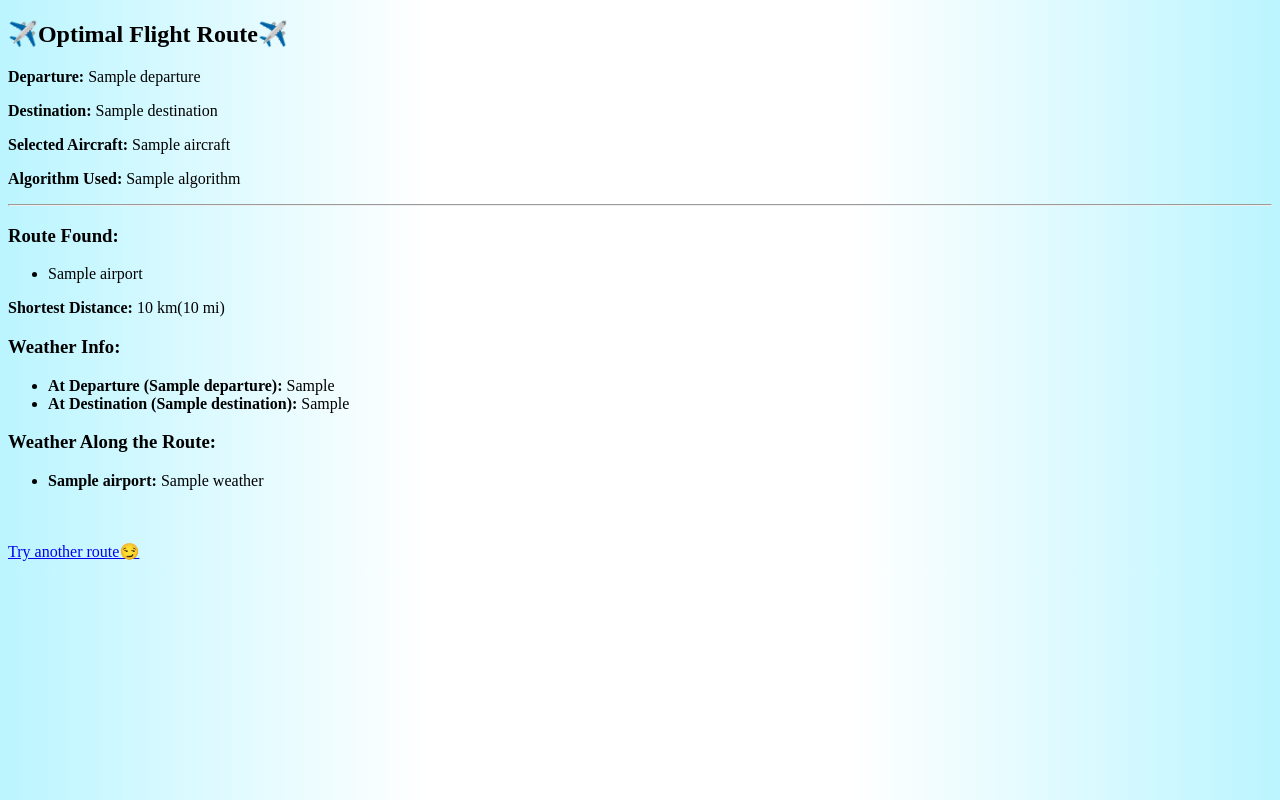
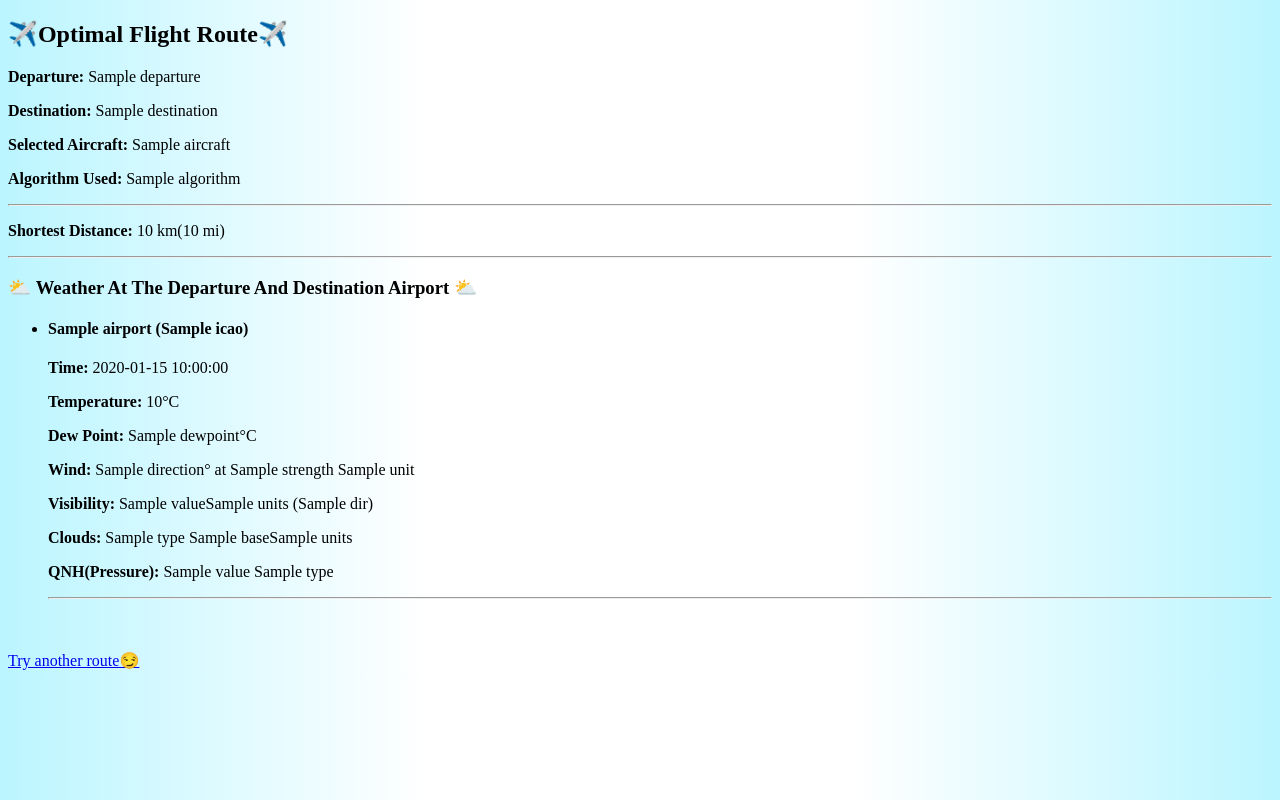
Before and after one commit to tudors2004/Flight-Routes-Optimizer, a Flask app: template templates/output.html in a window 1280 px wide. Run offline with Flask 3, Linux system fonts and the light colour scheme; the template is opened without the code that fills it: most values are stand-ins (such as "Sample title", 1, 10 or a date in 2020).

Commit message:
weather api working

```diff
--- a/app.py
+++ b/app.py
@@ -12,6 +12,16 @@ load_dotenv()
 app.config['SECRET_KEY'] = os.getenv('SECRET_KEY')
 CORS(app)
 
+def load_mapping():
+    mapping = {}
+    with open('static/icao.txt', 'r', encoding='utf-8') as f:
+        for line in f:
+            parts = line.strip().split(',')
+            if len(parts) == 2:
+                iata = parts[0].strip().upper()
+                icao = parts[1].strip().upper()
+                mapping[iata] = icao
+    return mapping
 @app.route('/')
 def hello_world():
     return render_template('input.html')
@@ -46,25 +56,28 @@ def calculate():
 
     cost_miles = cost * 0.621371 if cost else None
 
-    iata_to_icao = {}
-    all_airports = [departure, destination] + path
-    weather_data = get_weather(all_airports, iata_to_icao)
-    departure_weather = weather_data.get(iata_to_icao.get(departure), "No weather data available")
-    destination_weather = weather_data.get(iata_to_icao.get(destination), "No weather data available")
+    iata_to_icao = load_mapping()
+    icao_codes = []
+    for iata in path:
+        icao = iata_to_icao.get(iata)
+        if icao:
+            icao_codes.append(icao)
+
+    weather_data = get_weather(icao_codes)
     weather_along_route = []
-    for airport in path:
-        icao_code = iata_to_icao.get(airport)
+    for iata in path:
+        icao = iata_to_icao.get(iata, "Unknown ICAO")
+        metars = weather_data.get(icao, ["No data available"])
         weather_along_route.append({
-            'airport': airport,
-            'weather': weather_data.get(icao_code, "No weather data available")
+            'airport': iata,
+            'icao': icao,
+            'weather': metars[0] if isinstance(metars, list) and metars else "No data available"
         })
 
     return render_template('output.html',
                            departure=departure, destination=destination, aircraft=aircraft, algorithm=algorithm,
                            path=path, cost=round(cost, 2) if cost else "No path found",
                            cost_miles=round(cost_miles, 2) if cost_miles else "No path found",
-                           departure_weather=departure_weather['raw_metar'],
-                           destination_weather=destination_weather['raw_metar'],
                            weather_along_route=weather_along_route)
 
 @app.route('/airports', methods=['GET'])
--- a/templates/output.html
+++ b/templates/output.html
@@ -17,29 +17,54 @@
     <p><strong>Algorithm Used:</strong> {{ algorithm }}</p>
     <hr>
     {% if path %}
-        <h3>Route Found:</h3>
-        <ul>
-            {% for airport in path %}
-                <li>{{ airport }}</li>
-            {% endfor %}
-        </ul>
         <p><strong>Shortest Distance:</strong> {{ cost }} km({{ cost_miles }} mi)</p>
     {% else %}
         <h3>No route found between {{ departure }} and {{ destination }}! 😔 </h3>
     {% endif %}
 
-    <h3>Weather Info:</h3>
-        <ul>
-            <li><strong>At Departure ({{ departure }}):</strong> {{ departure_weather }}</li>
-            <li><strong>At Destination ({{ destination }}):</strong> {{ destination_weather }}</li>
-        </ul>
+    <hr>
 
-    <h3>Weather Along the Route:</h3>
+    {% if weather_along_route %}
+        <h3>⛅ Weather At The Departure And Destination Airport ⛅</h3>
         <ul>
             {% for step in weather_along_route %}
-                <li><strong>{{ step.airport }}:</strong> {{ step.weather }}</li>
+                <li>
+                    <h4>{{ step.airport }} ({{ step.icao }})</h4>
+
+                    {% if step.weather %}
+                        <p><strong>Time:</strong> {{ step.weather.metar_decoded.Time }}</p>
+                        <p><strong>Temperature:</strong> {{ step.weather.metar_decoded.TD.temp }}°C</p>
+                        <p><strong>Dew Point:</strong> {{ step.weather.metar_decoded.TD.dewpoint }}°C</p>
+                        <p><strong>Wind:</strong> {{ step.weather.metar_decoded.Wind.direction }}° at {{ step.weather.metar_decoded.Wind.strength }} {{ step.weather.metar_decoded.Wind.unit }}</p>
+
+                        <p><strong>Visibility:</strong>
+                            {% for vis in step.weather.metar_decoded.Visibility %}
+                                {{ vis.value }}{{ vis.units }} ({{ vis.dir }}){% if not loop.last %}, {% endif %}
+                            {% endfor %}
+                        </p>
+
+                        <p><strong>Clouds:</strong>
+                            {% if step.weather.metar_decoded.Clouds %}
+                                {% for cloud in step.weather.metar_decoded.Clouds %}
+                                    {{ cloud.type }} {{ cloud.base }}{{ cloud.units }}{% if not loop.last %}, {% endif %}
+                                {% endfor %}
+                            {% else %}
+                                Clear skies
+                            {% endif %}
+                        </p>
+
+                        <p><strong>QNH(Pressure):</strong> {{ step.weather.metar_decoded.QNH.value }} {{ step.weather.metar_decoded.QNH.type }}</p>
+
+                    {% else %}
+                        <p><em>No weather data available.</em></p>
+                    {% endif %}
+                </li>
+                <hr>
             {% endfor %}
         </ul>
+    {% else %}
+        <h3>No weather data available along this route.</h3>
+    {% endif %}
 
     <br><br>
     <a href="/">Try another route😏</a>
--- a/weather.py
+++ b/weather.py
@@ -4,46 +4,22 @@ from dotenv import load_dotenv
 
 load_dotenv()
 API_KEY = os.getenv('API_KEY')
-BASE_URL = 'https://aviapages.com/api/weather/metar/'
-
+BASE_URL = 'https://dir.aviapages.com/api/metars/'
 headers = {
     'Authorization': f'Token {API_KEY}'
 }
 
-
-
-
-
-
-
-def get_weather(iata_codes, iata_to_icao_mapping):
-    icao_codes = []
-    for iata_code in iata_codes:
-        icao_code = iata_to_icao_mapping.get(iata_code.upper())
-        if icao_code:
-            icao_codes.append(icao_code)
-        else:
-            return {'raw_metar': f"No ICAO mapping found for {iata_code}"}
-
+def get_weather(icao_codes):
+    if not icao_codes:
+        return {}
+    icao_str = ",".join(icao_codes)
     params = {
-        'icao': ','.join(icao_codes),
+        'icao': icao_str,
         'decode': 'true'
     }
-
+    response = requests.get(BASE_URL, headers=headers, params=params)
     try:
-        response = requests.get(BASE_URL, headers=headers, params=params)
-        response.raise_for_status()
-        data = response.json()
-
-        weather_data = {}
-        for icao_code in icao_codes:
-            if icao_code in data and data[icao_code]:
-                weather_data[icao_code] = data[icao_code][0]
-            else:
-                weather_data[icao_code] = f"No METAR data available for {icao_code}"
-
-        return weather_data
-    except requests.exceptions.HTTPError as err:
-        return {'raw_metar': f"Error {response.status_code}: {err}"}
-    except Exception as err:
-        return {'raw_metar': f"Unexpected error: {err}"}
+        json_data = response.json()
+        return json_data
+    except requests.exceptions.JSONDecodeError:
+        return {}
```
